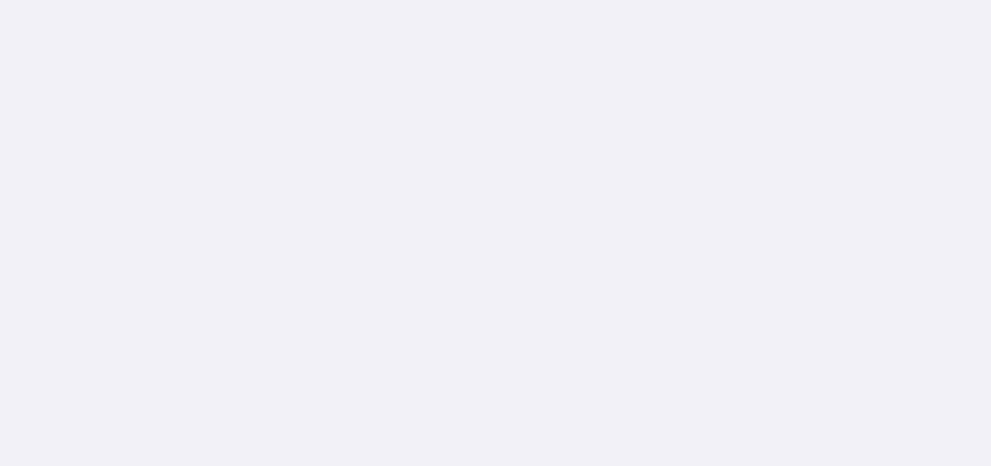
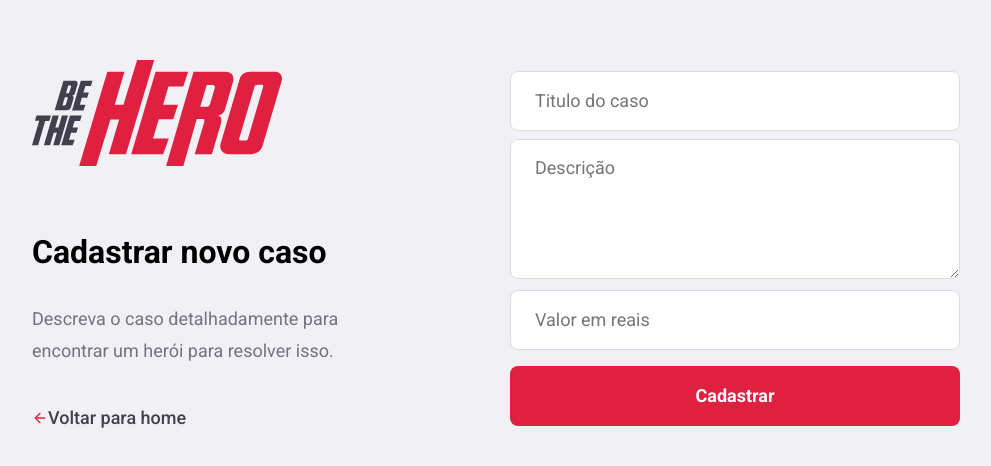
Before and after one commit to andersonmarquees/semanaomniStack_11, a React (Create React App) app in the folder frontend/: page /incidents/new in a window 1280 px wide. Shown: the part 156-622 px from the top of the page, without its empty margins (144-1135 px from the left). Built offline with nearby package versions, Linux system fonts and the light colour scheme.

Commit message:
Pagina de novos casos completa

```diff
--- a/frontend/src/global.css
+++ b/frontend/src/global.css
@@ -25,6 +25,16 @@ form input{
     border: 1px solid #dcdce6;
     border-radius: 8px;
     padding: 0 24px;
+}
+form textarea{
+    width: 100%;
+    resize: vertical;
+    min-height: 140px;
+    color: #333;
+    border: 1px solid #dcdce6;
+    border-radius: 8px;
+    padding: 16px 24px;
+    line-height: 24px;
 }
 .button{
     width: 100%;
--- /dev/null
+++ b/frontend/src/pages/NewIncident/index.js
@@ -0,0 +1,33 @@
+import React from 'react';
+import { Link } from 'react-router-dom';
+import { FiArrowLeft } from 'react-icons/fi';
+
+import './style.css';
+import logoImg from '../../assets/logo.svg';
+
+export default function NewIncident(){
+    return (
+        <div className="new-incident-container">
+            <div className="content">
+                <section>
+                    <img src={logoImg} alt="Be the Hero"/>
+
+                    <h1>Cadastrar novo caso</h1>
+                    <p>Descreva o caso detalhadamente para encontrar um herói para resolver isso. </p>
+                    <Link className="back-link" to="/profile">
+                        <FiArrowLeft size={16} color="#E02041"/>
+                        Voltar para home
+                    </Link>
+                </section>
+
+                <form>
+                    <input placeholder="Titulo do caso" />
+                    <textarea placeholder="Descrição"></textarea>
+                    <input placeholder="Valor em reais" />
+
+                    <button className="button" type="submit">Cadastrar</button>
+                </form>
+            </div>
+        </div>
+    );
+}
--- /dev/null
+++ b/frontend/src/pages/NewIncident/style.css
@@ -0,0 +1,41 @@
+.new-incident-container{
+    width: 100%;
+    max-width: 1120px;
+    height: 100vh;
+    margin: 0 auto;
+    display: flex;
+    align-items: center;
+    justify-content: center;
+}
+.new-incident-container .content{
+    width: 100%;
+    padding: 96px;
+    background: #f0f0f5;
+    box-shadow: 0 0 100px rgba(0, 0, 0, 0.1);
+    border-radius: 8px;
+
+    display: flex;
+    justify-content: space-between;
+    align-items: center;
+}
+.new-incident-container .content section{
+    width: 100%;
+    max-width: 380px;
+}
+.new-incident-container .content section h1{
+    margin: 64px 0 32px;
+    font-size: 32px;
+}
+.new-incident-container .content section p{
+    font-size: 18px;
+    color: #737380;
+    line-height: 32px;
+}
+.new-incident-container .content form{
+    width: 100%;
+    max-width: 450px;
+}
+.new-incident-container .content form input,
+.new-incident-container .content form textarea{
+    margin-top: 8px;
+}
--- a/frontend/src/routes.js
+++ b/frontend/src/routes.js
@@ -4,6 +4,7 @@ import { BrowserRouter, Route, Switch } from 'react-router-dom';
 import Logon from './pages/Logon';
 import Register from './pages/Register';
 import Profile from './pages/Profile';
+import NewIncident from './pages/NewIncident';
 
 export default function Routes(){
     return(
@@ -12,6 +13,7 @@ export default function Routes(){
                 <Route path="/" exact component={Logon} />
                 <Route path="/register" component={Register} />
                 <Route path="/profile" component={Profile} />
+                <Route path="/incidents/new" component={NewIncident} />
             </Switch>
         </BrowserRouter>
     );
```
